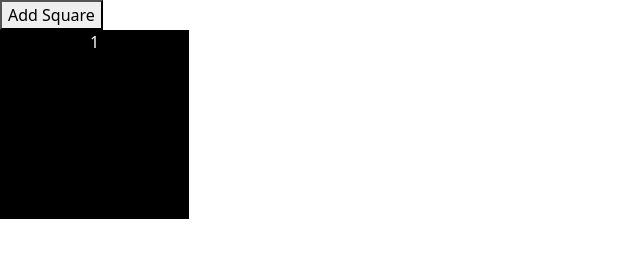
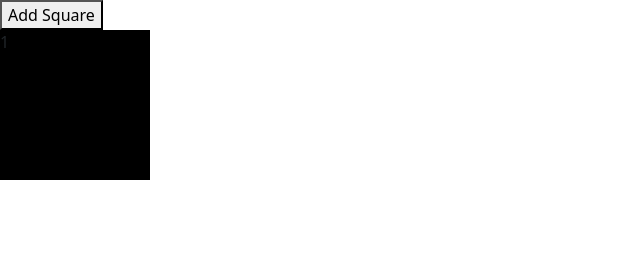
Before and after one commit to JSander72/DOMDOMDOMMMM, a plain HTML site: page index.html in a window 1280 px wide. Both pictures are taken after a click on the button "Add Square". Shown: the whole page, without its empty margins (0-640 px from the left). Drawn offline with nearby package versions, Linux system fonts and the light colour scheme.

Commit message:
second commit

```diff
--- a/scripts.js
+++ b/scripts.js
@@ -9,17 +9,28 @@ document.addEventListener ("DOMContentLoaded", function(){
   boxContainer.style.display = "flex";
   document.body.appendChild(boxContainer);
 
-  let counter = 0; // Counter variable
+  let counter = 0;
 
   button.addEventListener("click",() => {
-    counter++; // Increment counter
+    counter++;
 
     let blackBox = document.createElement("div");
-    blackBox.style.width = "5cm";
-    blackBox.style.height = "5cm";
+    blackBox.style.width = "150px";
+    blackBox.style.height = "150px";
     blackBox.style.backgroundColor = "black";
     blackBox.setAttribute("id", + counter);
-    blackBox.textContent = counter;
+    blackBox.setAttribute("class","boxes");
+
+
+    let idSpan = document.createElement("span");
+    idSpan.textContent = counter;
+    idSpan.style.width = "150px";
+    idSpan.style.height = "150px";
+    idSpan.style.justifyContent = "center";
+    idSpan.style.alignItems = "center";
+    idSpan.setAttribute("class","idNumberDisplay")
+    blackBox.appendChild(idSpan);
+
     boxContainer.appendChild(blackBox);
   });
 });
--- a/styles.css
+++ b/styles.css
@@ -1,7 +1,4 @@
-.boxContainer {
-  text-align: center;
+.idNumberDisplay :hover{
+  display: flex;
   color: white;
-  display: flex;
-  flex-wrap: wrap;
-
 }
```
